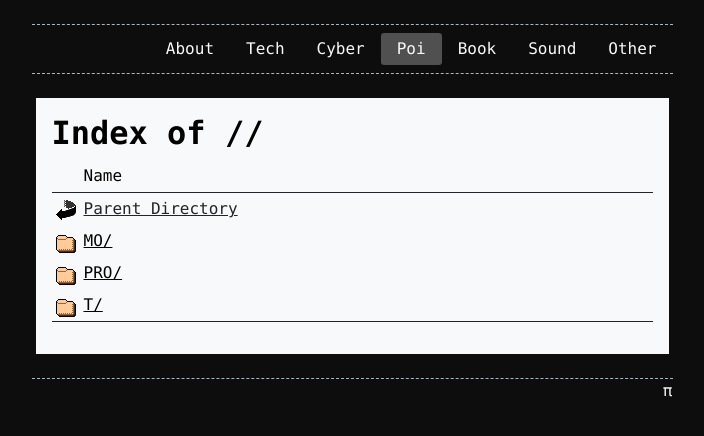
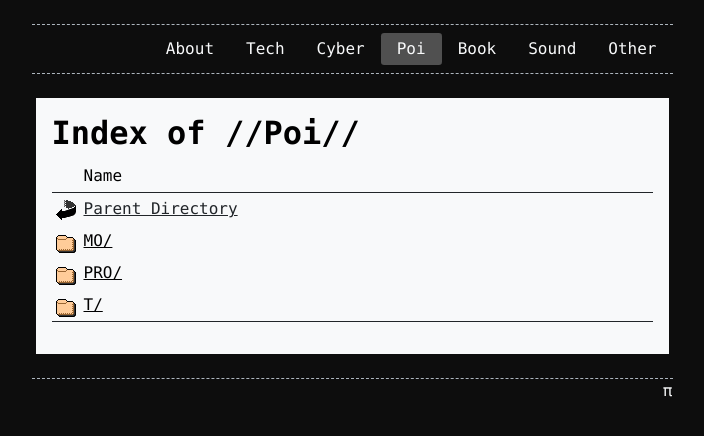
Before and after one commit to KyomaHooin/valur.us, a Jekyll site: the page built from Poi/index.md, in a window 1280 px wide. Shown: the top 436 px of the page, without its empty margins (288-992 px from the left). Built offline with Jekyll 4.4.1, drawn with Linux system fonts in a browser that asks for light colours.

Commit message:
layout tune II

```diff
--- a/_layouts/valurus.html
+++ b/_layouts/valurus.html
@@ -22,7 +22,7 @@
 			<a class="nav-link my-1 text-light" href="/">{{ path | capitalize }}</a>
 		{%- elsif path == 'poi' -%}
 			<a class="nav-link my-1 text-light active" aria-current="page" href="{{ '/' | append: path  }}">{{ path | capitalize }}</a>
-		{% else %}
+		{%- else -%}
 			<a class="nav-link my-1 text-light" href="{{ '/' | append: path }}">{{ path | capitalize }}</a>
 		{%- endif -%}
 	{%- endfor -%}
@@ -33,7 +33,7 @@
 
 <div class="col p-3 bg-light">
 
-<p class="h2 fw-bold text-black text-break">Index of /{{ page.dir | split: '/' | shift | shift | join: '/' }}/</p>
+<p class="h2 fw-bold text-black text-break">Index of /{{ page.dir }}/</p>
 
 <table class="table table-light table-borderless table-sm border-bottom border-dark">
 <thead class="border-bottom border-dark">
@@ -45,7 +45,7 @@
 <tbody>
 	<tr class="d-flex justify-content-start">
 		<td class="py-1 bg-light"><img class="img-fluid" src="{{ '/assets/icons/back.gif' | relative_path }}"></td>
-		<td class="py-1 bg-light"><a class="text-dark" href="{{ page.dir | split: '/' | pop | join: '/' }}">Parent Directory</a></td>
+		<td class="py-1 bg-light"><a class="text-dark" href="{{ page.dir | split: '/' | pop | join: '/' | relative_path }}">Parent Directory</a></td>
 	</tr>
 
 {%- assign page_depth = page.dir | split: '/' | size | plus: 1 -%}
@@ -68,7 +68,7 @@
 			{%- if next_subfolder != prev_subfolder -%}
 				<tr class="d-flex justify-content-start">
 					<td class="py-1 bg-light"><img class="img-fluid" src="{{ '/assets/icons/folder.gif' | relative_path }}"></td>
-					<td class="py-1 bg-light"><a class="text-black" href="{{ next_subfolder | join: '/' }}">{{ next_subfolder | last }}/</a></td>
+					<td class="py-1 bg-light"><a class="text-black" href="{{ next_subfolder | join: '/' | relative_path }}">{{ next_subfolder | last }}/</a></td>
 				</tr>
 				{%- assign prev_subfolder = next_subfolder -%}
 			{%- endif -%}
@@ -97,7 +97,7 @@
 			<img class="img-fluid" src="{{ '/assets/icons/unknown.gif' | relative_path }}">
 		{%- endcase -%}
 		</td>
-		<td class="py-1 bg-light"><a class="text-black" href="{{ file.path }}">{{ file.name }}</a></td>
+		<td class="py-1 bg-light"><a class="text-black" href="{{ file.path | relative_path }}">{{ file.name }}</a></td>
 	</tr>
 	{%- endif -%}
 	{%- endif -%}
```
Also changed, not shown: README.md.
